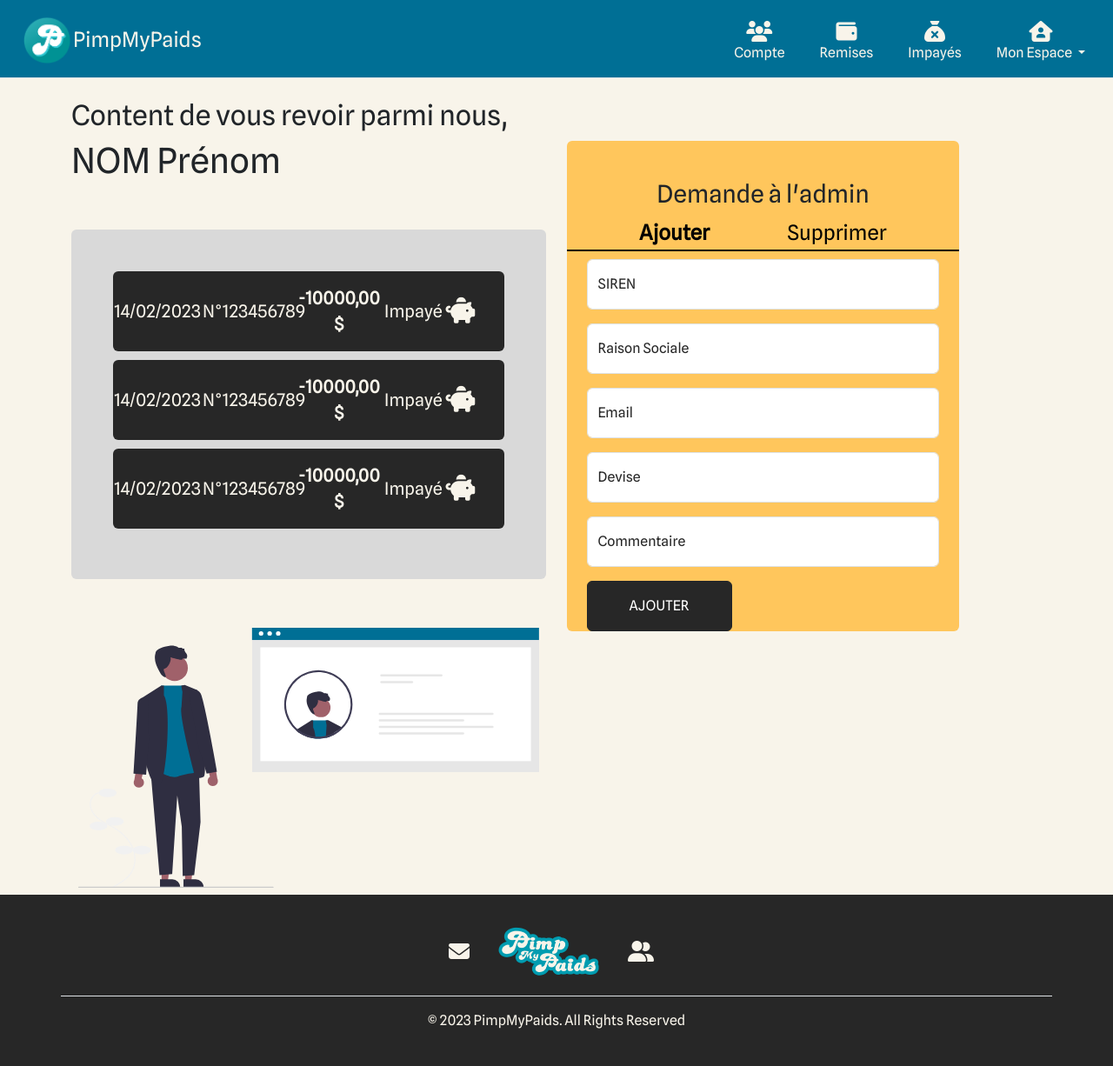
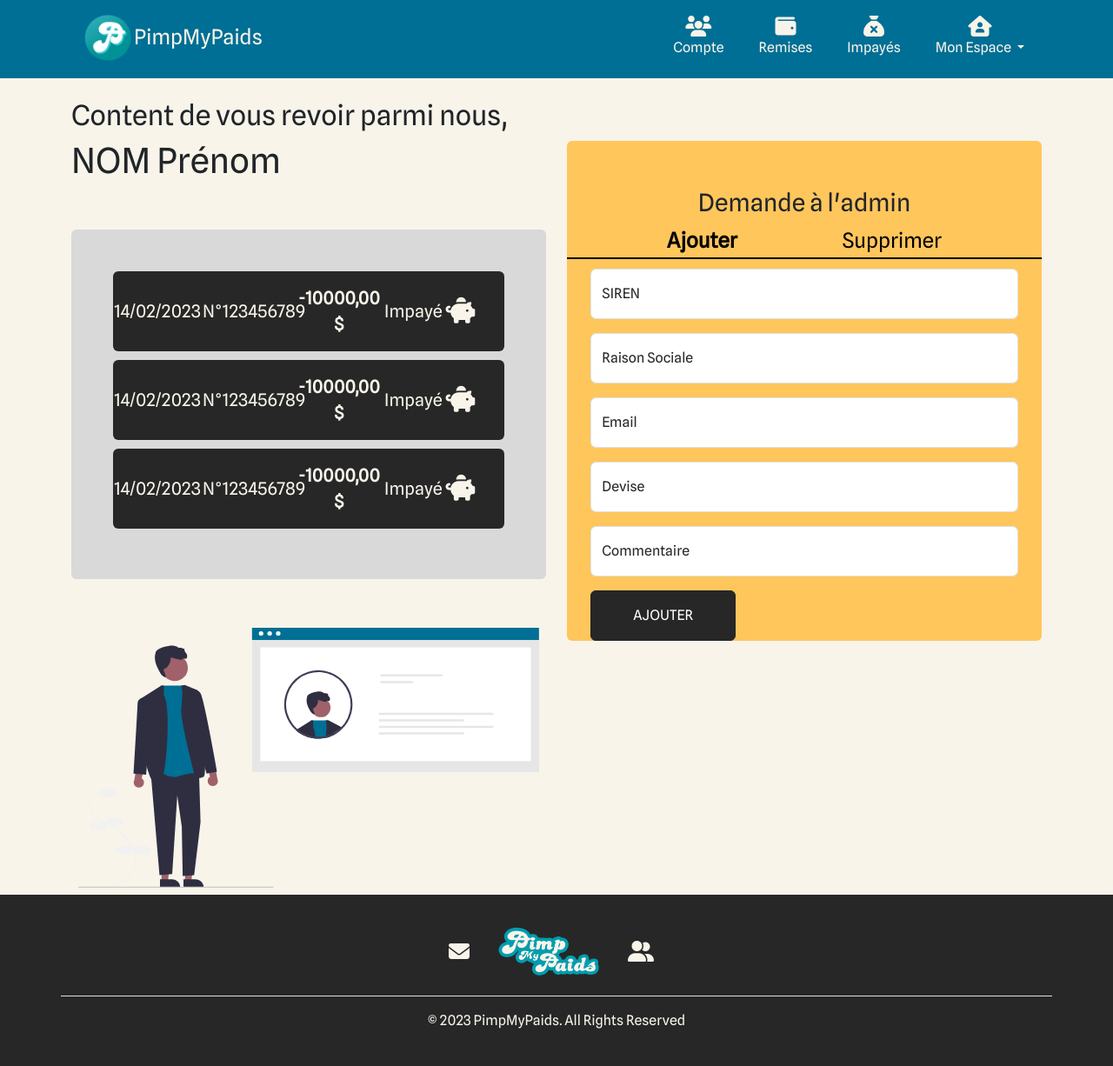
Before and after one commit to FC-Rats/PimpMyPaids, a PHP site: page /poSpace.php in a window 1280 px wide. Shown: the whole page at 87% size. Run offline with PHP 8.4, Linux system fonts and the light colour scheme.

Commit message:
INDENTATION LNA

```diff
--- a/header.php
+++ b/header.php
@@ -1,4 +1,5 @@
-<header class="d-flex flex-wrap justify-content-center py-2 border-bottom bg-primary navbar navbar-expand-lg align-center">
+<header class="bg-primary">
+    <div class="container d-flex flex-wrap justify-content-center py-2 navbar navbar-expand-lg align-items-center">
         <a href="#" class="d-flex align-items-center mb-md-0 me-md-auto ms-md-4 text-light text-decoration-none navbar-brand logobrand">
             <img src="./assets/img/logorond.png" width="60" height="60" alt="">
             <span class="fs-4">PimpMyPaids</span>
@@ -41,4 +42,5 @@
                 </li>
             </ul>
         </div>
+    </div>
 </header>
--- a/poSpace.php
+++ b/poSpace.php
@@ -29,7 +29,7 @@
 
     <div class="container espace-po-section">
         <div class="row container-cols-espace-po">
-      <div class="col-md-6 d-flex flex-column justify-content-center align-items-center pt-4">
+            <div class="col-lg-6 col-12 d-flex flex-column justify-content-center align-items-center pt-4">
                 <div>
                     <div class="pb-5">
                         <h2>Content de vous revoir parmi nous,</h2>
@@ -66,8 +66,7 @@
                 </div>
             </div>
 
-      <div class="col-md-5 d-flex flex-column align-items-center pt-4">
-
+            <div class="col-lg-6 col-12 d-flex flex-column align-items-center pt-4">
                 <div id="formulaire" class="formulaire rounded mt-5">
                     <div class="intro-form">
                         <h3 class="align-items-center d-flex justify-content-center">Demande à l'admin</h3>
@@ -99,8 +98,9 @@
                             <label for="username">Commentaire</label>
                         </div>
 
-
-                <input id="submit-task-button"  class="btn btn-dark text-uppercase d-flex justify-content-center px-3 py-3 px-md-5" type="submit" value="Ajouter">
+                        <div class="">
+                            <input id="submit-task-button" class="btn btn-dark text-uppercase d-flex justify-content-center px-3 py-3 px-md-5" type="submit" value="Ajouter">
+                        </div>
                     </form>
 
                     <form id="suppression-form">
@@ -117,7 +117,7 @@
                             <label for="username">Commentaire</label>
                         </div>
 
-                <input id="submit-task-button"  class="btn btn-dark text-uppercase d-flex align-items-center px-3 py-3 px-md-5" type="submit" value="Supprimer">
+                        <input id="submit-task-button" class="btn btn-dark text-uppercase d-flex align-items-center px-3 py-3 px-md-5" type="submit" value="Supprimer">
                     </form>
                 </div>
             </div>
--- a/test.html
+++ b/test.html
@@ -102,7 +102,7 @@
                 },
                 series: [{
                     name: 'John',
-          data: [25000,20000,15000,10000,5000,0,-5000,-2500,3000,10000,20000,30000]
+                    data: [25000, 20000, 15000, 10000, 5000, 0, -5000, -2500, 3000, 10000, 20000, 30000]
                 }]
             });
         </script>
```
Also changed, not shown: clientSpace.php (indentation only), template.php (indentation only), testheader.php (indentation only). Lines whose indentation alone changed are shown as unchanged.
